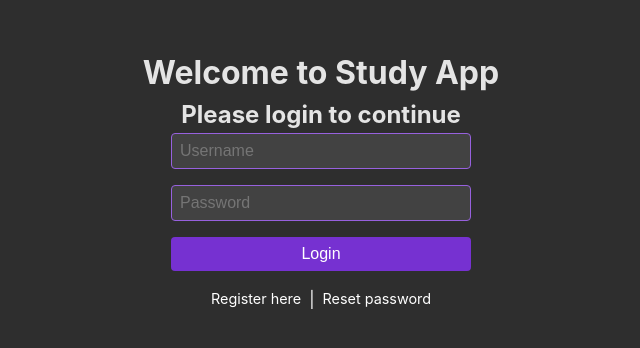
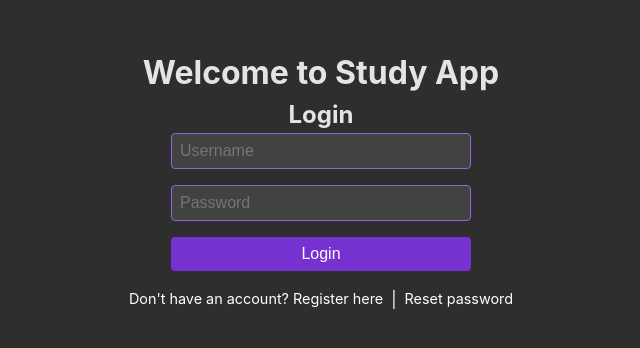
Before and after one commit to b-sass/FYP, a React (Vite) app: page /login in a window 1280 px wide. Shown: the part 220-568 px from the top of the page, without its empty margins (319-959 px from the left). Built offline with nearby package versions, Linux system fonts and the light colour scheme.

Commit message:
Make login page into separate login and register forms.

```diff
--- a/src/components/login/Login.tsx
+++ b/src/components/login/Login.tsx
@@ -9,20 +9,14 @@ let Login = () => {
 	}
 
 	return (
-			<div className={styles.container}>
-					<h1>Welcome to Study App</h1>
-					<h2>Please login to continue</h2>
-					<form onSubmit={submitForm} method="POST" className={styles.form}>
-							<input type="text" name="username" placeholder="Username" required className={styles.input} />
-							<input type="password" name="password" placeholder="Password" required className={styles.input} />
-							<button type="submit" className={styles.button}>Login</button>
-					</form>
-					<div className={styles.linksContainer}>
-							<a href="/register" className={styles.link}>Register here</a>
-							<span className={styles.divider}>|</span>
-							<a href="/reset-password" className={styles.link}>Reset password</a>
-					</div>
-			</div>
+		<>
+			<h2>Login</h2>
+			<form onSubmit={submitForm} method="POST" className={styles.form}>
+					<input type="text" name="username" placeholder="Username" required className={styles.input} />
+					<input type="password" name="password" placeholder="Password" required className={styles.input} />
+					<button type="submit" className={styles.button}>Login</button>
+			</form>
+		</>
 	)
 }
 
--- /dev/null
+++ b/src/components/login/LoginContainer.tsx
@@ -0,0 +1,38 @@
+import { useState } from 'react';
+import Login from './Login';
+import Register from './Register';
+import styles from '../../styles/login/loginContainer.module.css';
+
+let LoginContainer = () => {
+  const [isLoginView, setIsLoginView] = useState(true);
+
+  const toggleView = () => {
+    setIsLoginView(!isLoginView);
+  };
+
+  return (
+    <div className={styles.container}>
+      <h1>Welcome to Study App</h1>
+
+      {isLoginView ? <Login /> : <Register />}
+
+      <div className={styles.linksContainer}>
+        {
+          isLoginView ? (
+            <span className={styles.link} onClick={toggleView}>
+              Don't have an account? Register here
+            </span>
+          ) : (
+            <span className={styles.link} onClick={toggleView}>
+              Already have an account? Login here
+            </span>
+          )
+        }
+        <span className={styles.divider}>|</span>
+        <a href="/reset-password" className={styles.link}>Reset password</a>
+      </div>
+    </div>
+  );
+};
+
+export default LoginContainer;
--- /dev/null
+++ b/src/components/login/Register.tsx
@@ -0,0 +1,35 @@
+import styles from "../../styles/login/login.module.css";
+
+const Register = () => (
+  <>
+    <h2>Register to get started</h2>
+    <form method="POST" className={styles.form}>
+      <input
+        type="text"
+        name="username"
+        placeholder="Username"
+        required
+        className={styles.input}
+      />
+      <input
+        type="email"
+        name="email"
+        placeholder="Email"
+        required
+        className={styles.input}
+      />
+      <input
+        type="password"
+        name="password"
+        placeholder="Password"
+        required
+        className={styles.input}
+      />
+      <button type="submit" className={styles.button}>
+        Register
+      </button>
+    </form>
+  </>
+);
+
+export default Register;
--- a/src/main.tsx
+++ b/src/main.tsx
@@ -2,18 +2,17 @@ import React from 'react'
 import ReactDOM from 'react-dom/client'
 import {BrowserRouter, Routes, Route, Navigate } from 'react-router-dom'
 import './index.css'
-import Login from './components/login/Login'
 import Dashboard from './components/dashboard/Dashboard'
 import Planning from './components/session/Planning'
 import Calendar from './components/calendar/Calendar'
+import LoginContainer from './components/login/LoginContainer'
 
 ReactDOM.createRoot(document.getElementById('root')!).render(
   <React.StrictMode>
     <BrowserRouter>
       <Routes>
         <Route path="/" element={<Navigate to="/login" replace />} />
-        <Route path="/login" element={<Login />} />
-        <Route path="/register" element={<h1>Register</h1>} />
+        <Route path="/login" element={<LoginContainer />} />
         <Route path="/reset-password" element={<h1>Reset Password</h1>} />
         <Route path="/dashboard" element={<Dashboard />} />
         <Route path="/calendar" element={<Calendar />} />
--- a/src/styles/login/login.module.css
+++ b/src/styles/login/login.module.css
@@ -1,13 +1,3 @@
-.container {
-  display: flex;
-  flex-direction: column;
-  align-items: center;
-  justify-content: center;
-  height: 100vh;
-  text-align: center;
-  background-color: var(--primary-one);
-}
-
 .form {
   display: flex;
   flex-direction: column;
@@ -33,21 +23,3 @@
   border-radius: 4px;
   cursor: pointer;
 }
-
-.linksContainer {
-  display: flex;
-  align-items: center;
-  justify-content: center;
-  margin-top: 1rem;
-  gap: 0.5rem;
-}
-
-.link {
-  text-decoration: none;
-  color: white;
-  font-size: 0.9rem;
-}
-
-.divider {
-  color: white;
-}
--- /dev/null
+++ b/src/styles/login/loginContainer.module.css
@@ -0,0 +1,27 @@
+.container {
+  display: flex;
+  flex-direction: column;
+  align-items: center;
+  justify-content: center;
+  height: 100vh;
+  text-align: center;
+  background-color: var(--primary-one);
+}
+
+.linksContainer {
+  display: flex;
+  align-items: center;
+  justify-content: center;
+  margin-top: 1rem;
+  gap: 0.5rem;
+}
+
+.link {
+  text-decoration: none;
+  color: white;
+  font-size: 0.9rem;
+}
+
+.divider {
+  color: white;
+}
```
